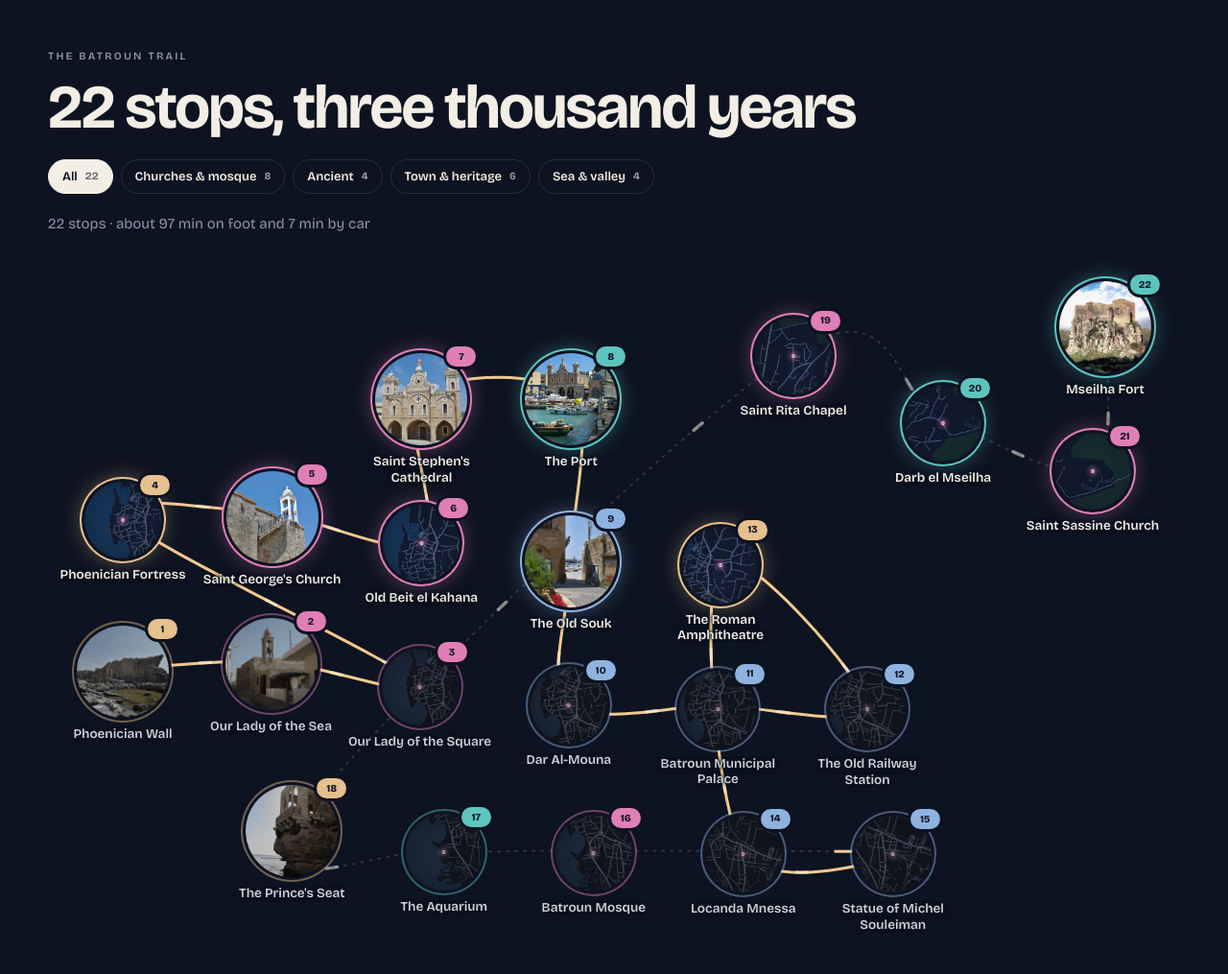
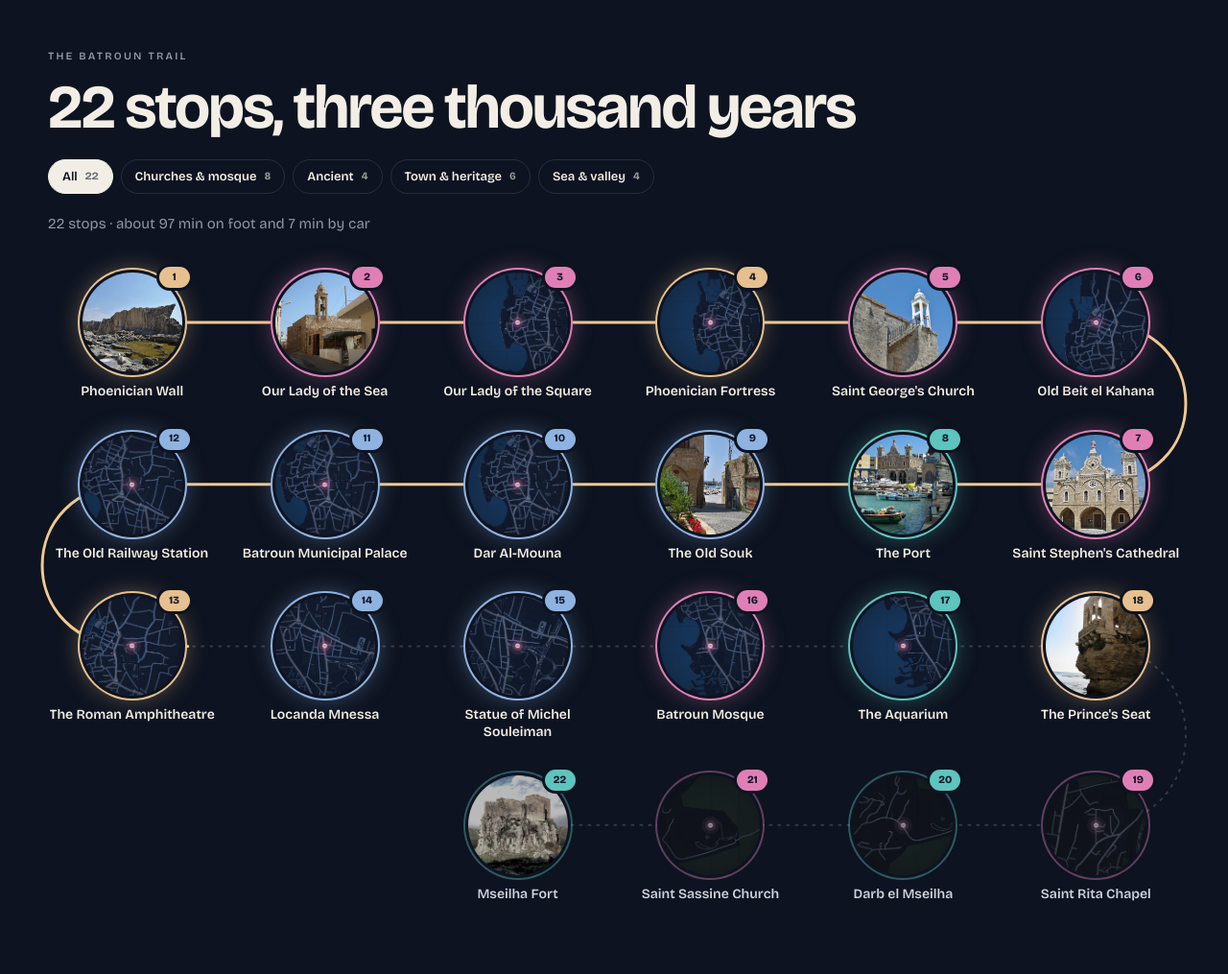
Before and after one commit to joykamel213-byte/visit-batroun, a plain HTML site: page index.html in a window 1280 px wide. Shown: the part 1673-2688 px from the top of the page at 96% size. Drawn offline with nearby package versions, Linux system fonts and the light colour scheme.

Commit message:
Bring back the snake layout for the stops list
Co-Authored-By: Claude Opus 5.5 <noreply@anthropic.com>

Claude-Session: https://claude.ai/code/session_01P1PveHrkbD7RYhk2sRrdSm

```diff
--- a/index.html
+++ b/index.html
@@ -482,31 +482,25 @@ section.block.story-first{padding-top:clamp(28px,4vw,56px)}
   [dir="rtl"] .tm-card{left:auto;right:20px}
 }
 @media (prefers-reduced-motion: reduce){ .tm-bill{transition:none} }
-/* stops as a constellation */
-.snake{position:relative;margin-top:8px}
-.sn-grid{list-style:none;margin:0;padding:0;position:relative;z-index:1;min-height:300px}
+/* route as a snake */
+.snake{position:relative;margin-top:4px}
+.sn-grid{list-style:none;margin:0;padding:0;display:grid;grid-template-columns:repeat(var(--cols),minmax(0,1fr));column-gap:clamp(6px,2vw,28px);row-gap:clamp(16px,2.6vw,34px);position:relative;z-index:1}
 .sn-line{position:absolute;inset:0;width:100%;height:100%;overflow:visible;pointer-events:none}
 .sn-line path{fill:none;stroke-linecap:round;stroke-linejoin:round}
-.sn-bg{stroke:rgba(255,255,255,.14);stroke-width:2;stroke-dasharray:2 7}
+.sn-bg{stroke:rgba(255,255,255,.16);stroke-width:2;stroke-dasharray:2 7}
 .sn-fill{stroke:#f1c98f;stroke-width:3;stroke-dasharray:1;stroke-dashoffset:1;transition:stroke-dashoffset .3s linear}
-.sn-flow{stroke:#fff6e6;stroke-width:3.4;stroke-dasharray:.25 2.75;opacity:.5;animation:snflow 2.4s linear infinite}
-@keyframes snflow{to{stroke-dashoffset:-3}}
-.sn{position:absolute;left:0;top:0;width:90px;margin-left:-45px;--d:54px;--s:1}
-.sn.ph{--s:1.2}
-.sn a{display:flex;flex-direction:column;align-items:center;gap:6px;text-decoration:none;color:inherit;text-align:center;-webkit-tap-highlight-color:transparent;
-  transform:translateY(calc(var(--d) * var(--s) * -.5)) scale(.4);opacity:0;transition:transform .7s var(--ease-out),opacity .5s;transition-delay:calc(var(--i) * 55ms)}
-.snake.go .sn a{transform:translateY(calc(var(--d) * var(--s) * -.5));opacity:1}
-.sn-ph{position:relative;width:calc(var(--d) * var(--s));height:calc(var(--d) * var(--s));flex:none;border-radius:50%;padding:3px;background:var(--bg);box-shadow:0 0 0 2px color-mix(in srgb,var(--c) 45%,transparent);transition:box-shadow .5s,transform .4s var(--ease-out)}
-.sn-ph img{width:100%;height:100%;max-width:none;border-radius:50%;object-fit:cover;display:block;filter:saturate(.6) brightness(.78);transition:filter .6s}
-.sn-ph b{position:absolute;top:-4px;inset-inline-end:-6px;min-width:21px;height:21px;padding:0 5px;border-radius:11px;display:grid;place-items:center;background:var(--c);color:#14182a;font-size:10.5px;font-weight:800;box-shadow:0 0 0 3px var(--bg)}
-.sn.lit .sn-ph{box-shadow:0 0 0 2px var(--c),0 0 22px color-mix(in srgb,var(--c) 40%,transparent)}
+.sn a{display:flex;flex-direction:column;align-items:center;gap:8px;text-decoration:none;color:inherit;text-align:center;-webkit-tap-highlight-color:transparent}
+.sn-ph{position:relative;--d:clamp(62px,17vw,104px);width:var(--d);height:var(--d);flex:none;border-radius:50%;padding:3px;background:var(--bg);box-shadow:0 0 0 2px color-mix(in srgb,var(--c) 40%,transparent);transition:box-shadow .5s,transform .4s var(--ease-out)}
+.sn-ph img{width:100%;height:100%;max-width:none;border-radius:50%;object-fit:cover;display:block;filter:saturate(.55) brightness(.75);transition:filter .6s}
+.sn-ph b{position:absolute;top:-3px;inset-inline-end:-5px;min-width:22px;height:22px;padding:0 5px;border-radius:11px;display:grid;place-items:center;background:var(--c);color:#14182a;font-size:11px;font-weight:800;box-shadow:0 0 0 3px var(--bg)}
+.sn.lit .sn-ph{box-shadow:0 0 0 2px var(--c),0 0 24px color-mix(in srgb,var(--c) 38%,transparent)}
 .sn.lit .sn-ph img{filter:none}
-.sn a:hover .sn-ph,.sn a:focus-visible .sn-ph{transform:scale(1.07)}
-.sn-name{font-size:11.5px;line-height:1.22;font-weight:600;color:var(--ink-2);display:-webkit-box;-webkit-line-clamp:2;-webkit-box-orient:vertical;overflow:hidden;max-width:100%;transition:color .5s}
+.sn a:hover .sn-ph,.sn a:focus-visible .sn-ph{transform:translateY(-3px) scale(1.05)}
+.sn-name{font-size:12px;line-height:1.25;font-weight:600;color:var(--ink-2);display:-webkit-box;-webkit-line-clamp:3;-webkit-box-orient:vertical;overflow:hidden;max-width:100%;transition:color .5s}
 .sn.lit .sn-name{color:var(--ink)}
-[dir="rtl"] .sn-name{line-height:1.4;font-size:12px}
-@media (min-width:600px){ .sn{width:150px;margin-left:-75px;--d:80px} .sn-name{font-size:13.5px} }
-@media (prefers-reduced-motion: reduce){ .sn-flow{animation:none} .sn a{transition:none} }
+[dir="rtl"] .sn-name{line-height:1.45;font-size:12.5px}
+@media (min-width:700px){ .sn-name{font-size:14px} }
+
 /* scroll progress line with section dots (landmark pages) */
 .sdots{--p:0;position:fixed;z-index:30;inset-inline-end:5px;top:72px;bottom:18px;width:18px;pointer-events:none;animation:sdin .9s .6s both}
 @keyframes sdin{from{opacity:0;transform:scaleY(.6)}}
@@ -525,7 +519,6 @@ section.block.story-first{padding-top:clamp(28px,4vw,56px)}
 @media (min-width:900px){ .sdots{inset-inline-end:16px;top:90px;bottom:40px} }
 @media (prefers-reduced-motion: reduce){ .sd-fill u{animation:none;display:none} }
 .hero.off .amb img{animation-play-state:paused}
-.sn-name{text-shadow:0 0 6px #0d1320,0 0 3px #0d1320,0 0 1px #0d1320}
 
 </style>
 </head>
@@ -3037,84 +3030,44 @@ function routeOrder(list){
   while (left.length){ const cur = out[out.length - 1]; left.sort((a, b) => distKm(cur, a) - distKm(cur, b)); out.push(left.shift()); }
   return out;
 }
-let snakeRO = null, heroIO = null, snakeIO = null;
-/* The stops as a "constellation": each stop sits roughly where it is in
-   Batroun (distances squeezed so the old town gets room), nudged apart so
-   nothing overlaps, and one curving line links them in walking order. */
+function snakeColsFor(){ const w = Math.min(innerWidth, 1180); return w < 350 ? 3 : w < 700 ? 4 : w < 1000 ? 5 : 6; }
+let snakeCols = 0, snakeRO = null, heroIO = null;
+/* The route as a compact "snake": stops sit in rows that alternate direction,
+   joined by one winding line that fills in as you scroll. */
 function routeHTML(){
   const L = t(), order = routeOrder(LANDMARKS.filter(l => routeCat === "all" || l.cat === routeCat));
+  const cols = snakeCols = snakeColsFor();
   let walk = 0, drive = 0, html = "";
   order.forEach((l, i) => {
     if (i > 0){ const x = tripInfo(l, distKm(order[i - 1], l)); x.tr.preferDrive ? drive += x.tr.drive : walk += x.tr.walk; }
-    html += `<li class="sn${l.noPhoto ? "" : " ph"}" data-id="${l.id}" style="--c:${TM_CAT[l.cat] || "#e6c08e"};--i:${i}"><a href="#${l.id}">
-      <span class="sn-ph"><img src="${l.images[0]}" alt="" loading="lazy" decoding="async"><b>${num(i + 1)}</b></span>
+    const r = Math.floor(i / cols), c0 = i % cols, c = r % 2 ? cols - 1 - c0 : c0;
+    html += `<li class="sn" style="grid-row:${r + 1};grid-column:${c + 1};--c:${TM_CAT[l.cat] || "#e6c08e"}"><a href="#${l.id}">
+      <span class="sn-ph"><img src="${l.images[0]}" alt="" loading="lazy"><b>${num(i + 1)}</b></span>
       <span class="sn-name">${esc(l.name[lang])}</span></a></li>`;
   });
   return `<p class="route-sum">${esc(L.routeTotal(num(order.length), num(walk), num(drive)))}</p>
-    <div class="snake" id="snake"><svg class="sn-line" aria-hidden="true"><path class="sn-bg"/><path class="sn-fill" id="sn-fill" pathLength="1"/><path class="sn-flow" pathLength="100"/></svg><ol class="sn-grid">${html}</ol></div>`;
-}
-function cstLayout(){
-  const box = document.getElementById("snake"); if (!box) return;
-  const ol = box.querySelector(".sn-grid"), items = [...ol.children], n = items.length, W = box.clientWidth;
-  if (!n || !W) return; box._w = W;
-  const phone = W < 600, cw = phone ? Math.min(90, W / 3.9) : 156, ch = (phone ? 110 : 150) + (lang === "ar" ? 8 : 0);
-  const list = items.map(li => byId(li.dataset.id));
-  let P = list.map(tmXY);
-  const cx = P.reduce((a, p) => a + p[0], 0) / n, cy = P.reduce((a, p) => a + p[1], 0) / n;
-  P = P.map(([x, y]) => { const dx = x - cx, dy = y - cy, r = Math.hypot(dx, dy) || 1, k = Math.pow(r, .42) / r; return [dx * k, dy * k]; });
-  let H = Math.max(n < 6 ? 300 : phone ? 520 : 440, n * cw * ch * (phone ? 1.45 : 1.4) / W);
-  const asp = Q => { const xs = Q.map(p => p[0]), ys = Q.map(p => p[1]); return (Math.max(...xs) - Math.min(...xs) + 1) / (Math.max(...ys) - Math.min(...ys) + 1); };
-  const rot = P.map(([x, y]) => [-y, x]);
-  if (Math.abs(Math.log(asp(rot) / (W / H))) < Math.abs(Math.log(asp(P) / (W / H)))) P = rot;
-  // even out the density: blend each coordinate with its rank, so the busy old town spreads out
-  const spread = k => { const v = P.map(p => p[k]), lo = Math.min(...v), hi = Math.max(...v), ord = v.map((x, i) => i).sort((a, b) => v[a] - v[b]), rank = []; ord.forEach((i, r) => rank[i] = r / Math.max(1, n - 1)); return v.map((x, i) => .65 * rank[i] + .35 * (x - lo) / ((hi - lo) || 1)); };
-  const sx = spread(0), sy = spread(1); P = P.map((p, i) => [sx[i], sy[i]]);
-  const x0 = 0, x1 = 1, y0 = 0, y1 = 1;
-  let pos;
-  for (let tries = 0; tries < 14; tries++){
-    const bx0 = cw / 2, bx1 = W - cw / 2, by0 = ch * .38, by1 = H - ch * .62;
-    pos = P.map(([x, y]) => [bx0 + (x - x0) / ((x1 - x0) || 1) * (bx1 - bx0), by0 + (y - y0) / ((y1 - y0) || 1) * (by1 - by0)]);
-    let worst = 0;
-    for (let it = 0; it < 500; it++){
-      worst = 0;
-      for (let i = 0; i < n; i++) for (let j = i + 1; j < n; j++){
-        const a = pos[i], b = pos[j], dx = b[0] - a[0], dy = b[1] - a[1], ox = cw - Math.abs(dx), oy = ch - Math.abs(dy);
-        if (ox <= 0 || oy <= 0) continue;
-        worst = Math.max(worst, Math.min(ox / cw, oy / ch));
-        if (ox / cw < oy / ch){ const s = ox * .26 * (dx >= 0 ? 1 : -1); a[0] -= s; b[0] += s; }
-        else { const s = oy * .26 * (dy >= 0 ? 1 : -1) || oy * .26; a[1] -= s; b[1] += s; }
-      }
-      for (const p of pos){ p[0] = Math.min(bx1, Math.max(bx0, p[0])); p[1] = Math.min(by1, Math.max(by0, p[1])); }
-      if (worst < .01) break;
-    }
-    if (worst < .015) break;
-    H *= 1.07;
-  }
-  ol.style.height = Math.round(H) + "px";
-  items.forEach((li, i) => { li.style.left = pos[i][0].toFixed(1) + "px"; li.style.top = pos[i][1].toFixed(1) + "px"; });
+    <div class="snake" id="snake" style="--cols:${cols}"><svg class="sn-line" aria-hidden="true"><path class="sn-bg"/><path class="sn-fill" id="sn-fill" pathLength="1"/></svg><ol class="sn-grid">${html}</ol></div>`;
 }
 function snakeDraw(){
   const box = document.getElementById("snake"); if (!box) return;
-  const b = box.getBoundingClientRect();
-  const P = [...box.querySelectorAll(".sn")].map(li => [parseFloat(li.style.left) || 0, (parseFloat(li.style.top) || 0)]);
+  const b = box.getBoundingClientRect(), mid = b.width / 2, li = box.querySelector(".sn"), cw = li ? li.getBoundingClientRect().width : 80;
+  const P = [...box.querySelectorAll(".sn-ph")].map(e => { const r = e.getBoundingClientRect(); return [r.left + r.width / 2 - b.left, r.top + r.height / 2 - b.top]; });
   if (!P.length) return;
   let d = `M${P[0][0].toFixed(1)} ${P[0][1].toFixed(1)}`;
-  for (let i = 0; i < P.length - 1; i++){
-    const p0 = P[i - 1] || P[i], p1 = P[i], p2 = P[i + 1], p3 = P[i + 2] || p2;
-    const c1 = [p1[0] + (p2[0] - p0[0]) / 6, p1[1] + (p2[1] - p0[1]) / 6], c2 = [p2[0] - (p3[0] - p1[0]) / 6, p2[1] - (p3[1] - p1[1]) / 6];
-    d += ` C${c1[0].toFixed(1)} ${c1[1].toFixed(1)} ${c2[0].toFixed(1)} ${c2[1].toFixed(1)} ${p2[0].toFixed(1)} ${p2[1].toFixed(1)}`;
+  for (let i = 1; i < P.length; i++){
+    const [px, py] = P[i - 1], [x, y] = P[i];
+    if (Math.abs(y - py) < 4){ d += ` L${x.toFixed(1)} ${y.toFixed(1)}`; continue; }
+    const k = (x > mid ? 1 : -1) * (cw / 2 + 6) / .75;
+    d += ` C${(px + k).toFixed(1)} ${py.toFixed(1)} ${(x + k).toFixed(1)} ${y.toFixed(1)} ${x.toFixed(1)} ${y.toFixed(1)}`;
   }
   box.querySelectorAll(".sn-line path").forEach(p => p.setAttribute("d", d));
   routeFill();
 }
 function snakeInit(){
   const box = document.getElementById("snake"); if (!box) return;
-  cstLayout(); snakeDraw();
+  snakeDraw();
   if (snakeRO) snakeRO.disconnect();
-  if (window.ResizeObserver){ snakeRO = new ResizeObserver(() => { if (box.clientWidth !== box._w){ cstLayout(); snakeDraw(); } }); snakeRO.observe(box); }
-  if (snakeIO) snakeIO.disconnect();
-  if (reduceMotion || !window.IntersectionObserver) box.classList.add("go");
-  else { snakeIO = new IntersectionObserver(es => es.forEach(en => { if (en.isIntersecting){ box.classList.add("go"); snakeIO.disconnect(); } }), { threshold: .12 }); snakeIO.observe(box); }
+  if (window.ResizeObserver){ snakeRO = new ResizeObserver(() => snakeDraw()); snakeRO.observe(box); }
 }
 
 /* ---------------- 3D trail map (home) ----------------
@@ -3630,7 +3583,7 @@ function route(){
   const go = () => { fitHero(); playHero(); };
   (document.fonts && document.fonts.ready ? document.fonts.ready : Promise.resolve()).then(go);
 }
-addEventListener("resize", () => { if (tmEls && document.getElementById("tm-stage")){ tmSize(); if (tmMode !== "tour"){ tmClampGoal(); } tmDirty = true; tmKick(); }  });
+addEventListener("resize", () => { if (tmEls && document.getElementById("tm-stage")){ tmSize(); if (tmMode !== "tour"){ tmClampGoal(); } tmDirty = true; tmKick(); } const box = document.getElementById("route-box"); if (box && snakeColsFor() !== snakeCols){ box.innerHTML = routeHTML(); snakeInit(); }  });
 function rerender(keepScroll){
   const y = scrollY; const wasPlaying = Voice.playing;
   route();
```
